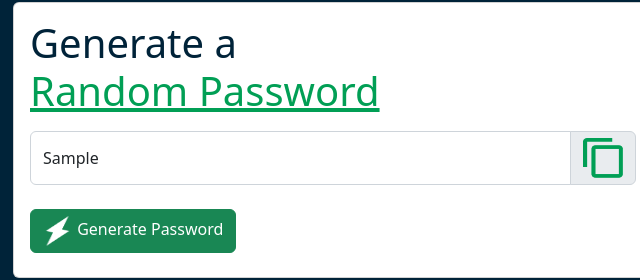
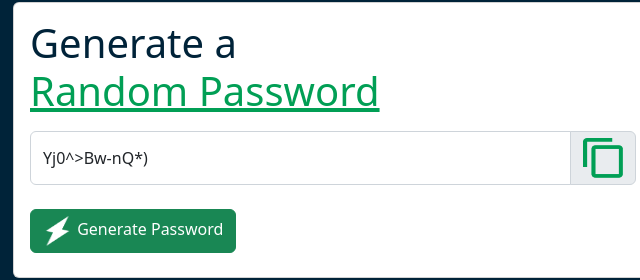
Before and after one commit to ShreyaVinodBarad/Projects-SVB, a plain HTML site: page Project-13_RandomPasswordGenerator/index.html in a window 1280 px wide. Both pictures are taken after typing "Sample" into the empty fields and a click on the button "Generate Password". Shown: the part 260-540 px from the top of the page, 307-947 px from the left. Drawn offline with nearby package versions, Linux system fonts and the light colour scheme.

Commit message:
20 Aug 2025 - Wednesday

```diff
--- a/Project-13_RandomPasswordGenerator/index.html
+++ b/Project-13_RandomPasswordGenerator/index.html
@@ -18,12 +18,13 @@
                 </span>
             </h1>
             <div class="input-group my-3">
-                <input type="text" class="form-control" placeholder="Password" />
+                <input type="text" class="form-control" id="password" placeholder="Password" />
                 <span class="input-group-text">
-                    <img src="./Assests/CopyIcon.png" alt="CopyIcon" width="40px" height="40px">
+                    <img src="./Assests/CopyIcon.png" alt="CopyIcon" width="40px" height="40px"
+                        onclick="passwordCopy()">
                 </span>
             </div>
-            <button type="button" class="btn btn-success my-2">
+            <button type="button" class="btn btn-success my-2" onclick="generatePassword()">
                 <img src="./Assests/GenerateIcon.png" alt="GenerateIcon" width="30px" height="30px">
                 Generate Password
             </button>
--- a/Project-13_RandomPasswordGenerator/script.js
+++ b/Project-13_RandomPasswordGenerator/script.js
@@ -0,0 +1,40 @@
+const passwordInp = document.getElementById("password");
+const length = 12;
+const upperCase = "ABCDEFGHIJKLMNOPQRSTUVWXYZ";
+const lowerCase = "abcdefghijklmnopqrstuvwxyz";
+const number = "0123456789";
+const symbol = "@#$%^&*()_+~|{}[]></-=";
+const allChars = upperCase + lowerCase + number + symbol;
+const generatePassword = () => {
+    let password = ""; // Starts with an empty password.
+    password += upperCase[Math.floor(Math.random() * upperCase.length)];
+    /*
+    1) Math.random()
+    - Returns a random number between 0 (inclusive) and 1 (exclusive).
+    Example → 0.53.
+    2) Math.random() * upperCase.length
+    - upperCase.length is 26 (because there are 26 uppercase letters).
+    - So → 0.53 * 26 = 13.78.
+    3) Math.floor(...)
+    - Rounds down to the nearest whole number.
+    - Example → Math.floor(13.78) = 13.
+    upperCase[13]
+    - Picks the character at index 13 in "ABCDEFGHIJKLMNOPQRSTUVWXYZ".
+    - That would be "N" (since indexes start from 0).
+    4) password += ...
+    - Adds that random character to the password string.
+    */
+    password += lowerCase[Math.floor(Math.random() * lowerCase.length)];
+    password += number[Math.floor(Math.random() * number.length)];
+    password += symbol[Math.floor(Math.random() * symbol.length)];
+    // 👆 Ensures the password always includes at least one uppercase, lowercase, number, and symbol.
+    while (password.length < length) {
+        password += allChars[Math.floor(Math.random() * allChars.length)];
+    }
+    // 👆 Keeps adding random characters from allChars until the password length reaches 12.
+    passwordInp.value = password;
+    // 👆 Finally, puts the generated password inside the input field with ID "password".
+}
+const passwordCopy = () => {
+    navigator.clipboard.writeText(passwordInp.value);
+}
```
